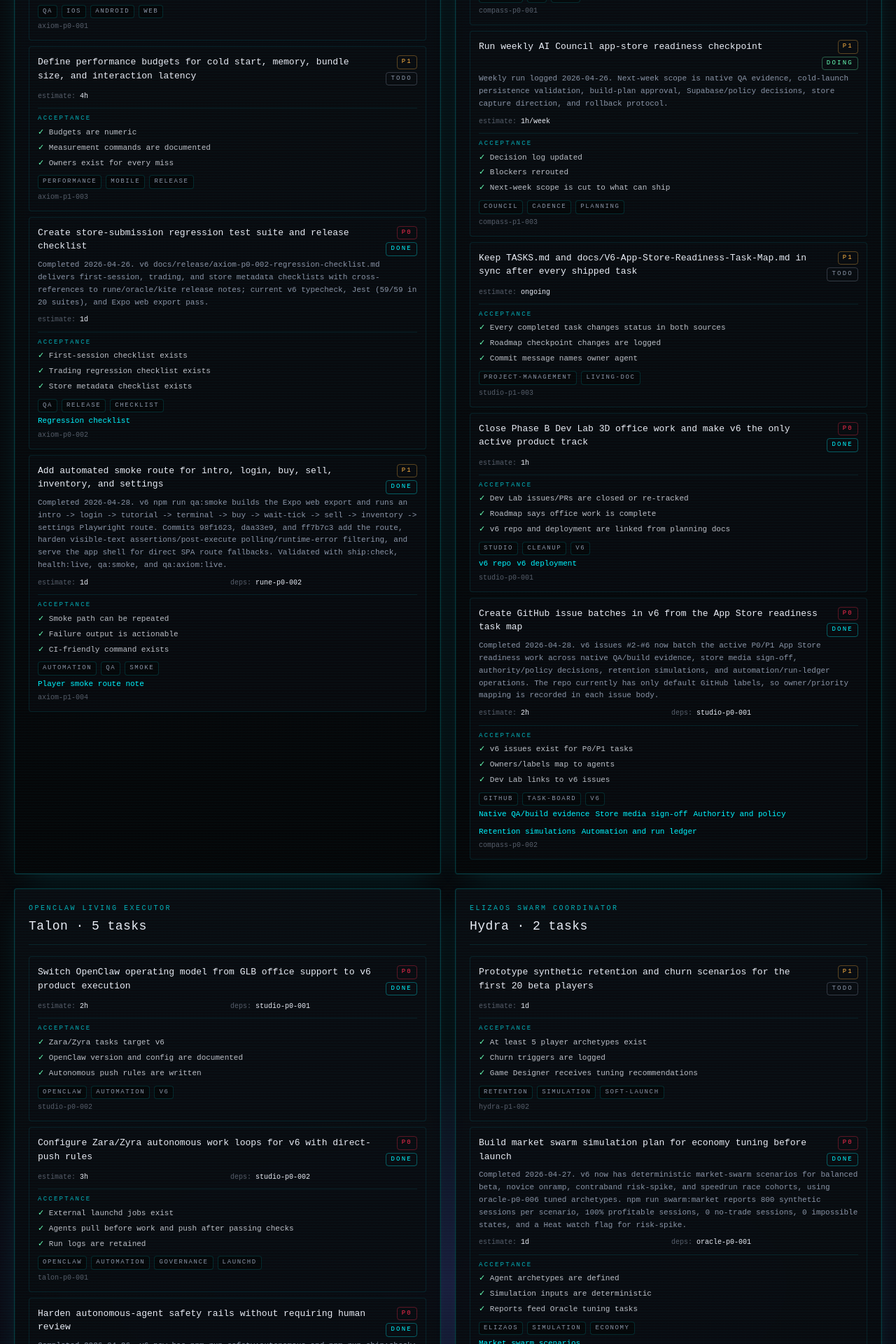
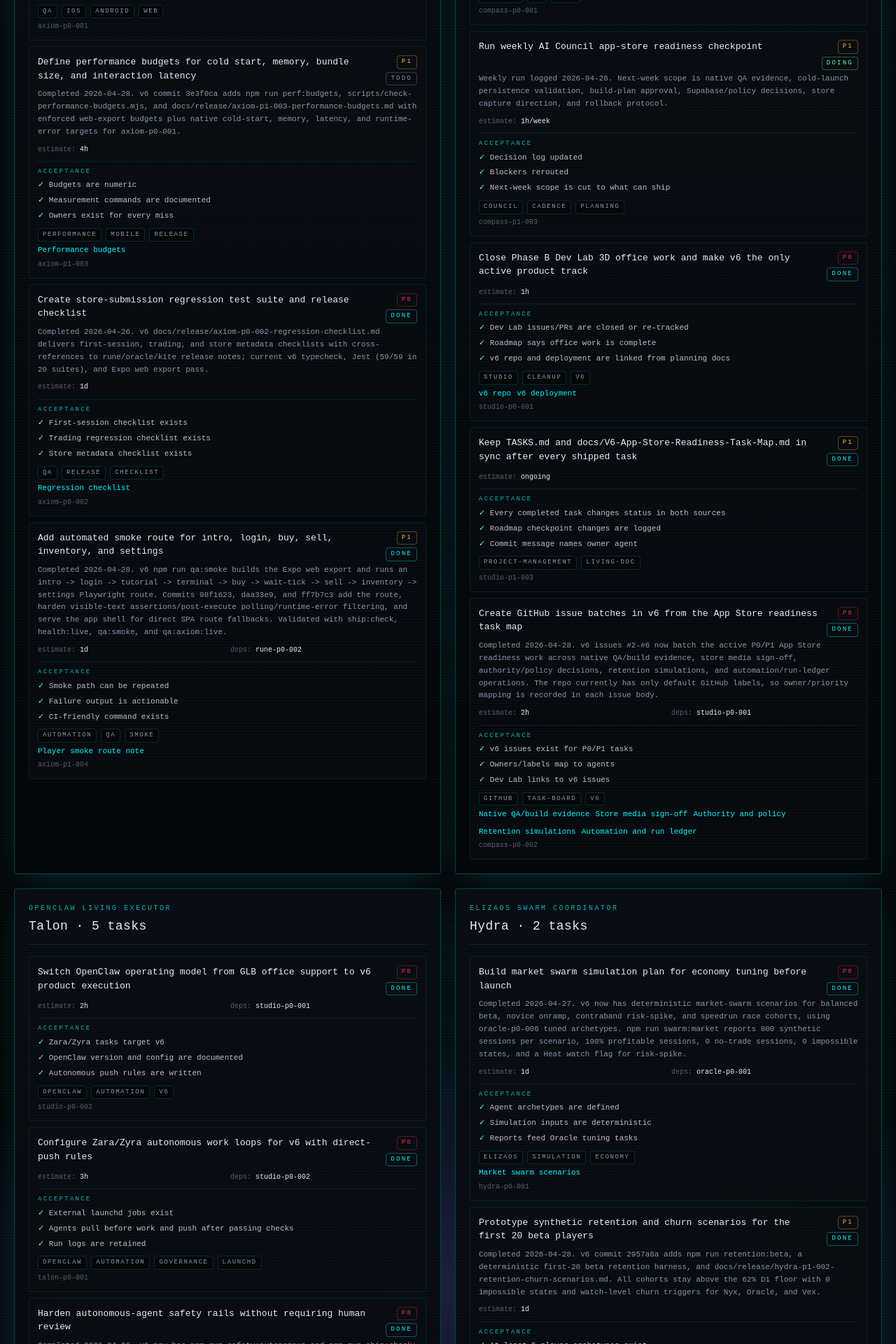
Before and after one commit to GHX5T-SOL/Dev-lab-of-CyberTrader-Age-of-Pantheon-, a Next.js app in the folder web/: page /office/tasks in a window 1280 px wide. Shown: the part 9060-10980 px from the top of the page at 70% size. Built offline with nearby package versions, Linux system fonts and the light colour scheme; no server answers.

Commit message:
axiom-p1-003 hydra-p1-002: sync v6 readiness status

```diff
--- a/web/src/data/roadmap.ts
+++ b/web/src/data/roadmap.ts
@@ -96,7 +96,7 @@ export const ROADMAP: Phase[] = [
       "Store-facing asset audit and Dev Lab provenance report with resolution, ownership, and icon/splash findings; zara-p1-005 workflow pending",
       "Screenshot-safe visual state captures for home, terminal, market, missions, inventory, and profile",
       "Privacy, token naming, simulated trading, wallet, Data Safety, and age-rating risk matrix",
-      "Hydra market-swarm scenarios for balanced beta, novice onramp, contraband risk-spike, and speedrun race cohorts",
+      "Hydra market-swarm scenarios plus first-20 retention/churn watch fixtures",
       "v6 GitHub issue batches for active P0/P1 readiness work",
       "Live Vercel smoke passes",
       "iOS simulator smoke passes",
@@ -199,7 +199,7 @@ export const ROADMAP: Phase[] = [
     deliverables: [
       "20-100 invited players",
       "Crash-free sessions above 99%",
-      "D1 retention baseline",
+      "D1 retention baseline from the completed first-20 Hydra scenario harness",
       "Feedback intake loop",
       "Economy stress reports from Hydra/ElizaOS and beta data",
       "Store listing refinements",
--- a/web/src/data/status.ts
+++ b/web/src/data/status.ts
@@ -47,6 +47,7 @@ export const STATUS: StatusBlock = {
     "Ghost completed the architecture risk audit with Expo dependency risks, storage/authority boundary review, EAS Node aligned to Expo SDK 52, and top 10 technical risks assigned to owners",
     "Kite completed the SupabaseAuthority flag boundary: LocalAuthority stays default, flagged Supabase config is tested, and RLS requirements are documented",
     "Axiom completed the store-submission regression checklist; the current v6 local check path passes with 123/123 Jest tests",
+    "Axiom completed launch performance budgets with npm run perf:budgets plus native cold-start, memory, latency, and runtime-error targets for axiom-p0-001",
     "Axiom completed the player smoke route: npm run qa:smoke covers intro, login, tutorial, buy, sell, inventory, and settings on the rebuilt web export",
     "Nyx completed first-session loop tightening with live home/terminal cues, a manual market tick action, and starter VBLM profit tests",
     "Nyx completed 10-minute demo pressure tuning with starter, route-runner, and contraband strategy bands",
@@ -62,6 +63,7 @@ export const STATUS: StatusBlock = {
     "Palette/Zyra completed screenshot-safe visual state captures for home, terminal, market, missions, inventory, and profile at 1242x2688 and synced the SuperDesign capture context",
     "Cipher completed the privacy/token/simulated-trading/age-rating risk matrix with required policy copy and legal escalation triggers",
     "Hydra completed deterministic market-swarm scenarios for balanced beta, novice onramp, contraband risk-spike, and speedrun race cohorts",
+    "Hydra completed first-20 beta retention/churn scenarios with all cohorts above the 62% D1 floor and 0 impossible states",
     "Zyra/Codex hardened the live Axiom smoke in v6 commits 5481191, d5a0a83, 98f1623, daa33e9, and ff7b7c3; live smoke and qa:smoke both pass",
     "Talon/Zyra completed the rollback and incident protocol: P0/P1/P2 severity tiers, bad-commit detection signals, Vercel dashboard and CLI rollback, git revert procedure, native build rollback (Gate B+), escalation contacts, and post-incident note template are all documented",
     "Compass created v6 GitHub issue batches #2-#6 for the active P0/P1 readiness work, with owner and priority mapping in each issue body",
@@ -88,7 +90,7 @@ export const STATUS: StatusBlock = {
     {
       label: "Build checks",
       state: "green",
-      detail: "Rune audit, route hardening, storage regression checks, crash/log diagnostics hooks, Oracle replay and launch tuning audits, Hydra swarm scenarios, Ghost architecture risk audit, Kite authority flag checks, Nyx first-session and pressure-band tests, Vex HUD/responsive/system-state validation, Talon safety preflight, EAS config validation, live Axiom smoke, Axiom player smoke, Palette screenshot capture, Jest tests, and Expo web export pass locally",
+      detail: "Rune audit, route hardening, storage regression checks, crash/log diagnostics hooks, Oracle replay and launch tuning audits, Hydra swarm/retention scenarios, Ghost architecture risk audit, Kite authority flag checks, Nyx first-session and pressure-band tests, Vex HUD/responsive/system-state validation, Talon safety preflight, Axiom performance budgets/smokes, Palette screenshot capture, Jest tests, and Expo web export pass locally",
     },
     {
       label: "Native QA",
--- a/web/src/data/tasks.ts
+++ b/web/src/data/tasks.ts
@@ -60,7 +60,7 @@ export const TASKS: Task[] = [
     id: "studio-p1-003",
     owner: "compass",
     title: "Keep TASKS.md and docs/V6-App-Store-Readiness-Task-Map.md in sync after every shipped task",
-    status: "todo",
+    status: "done",
     priority: "P1",
     estimate: "ongoing",
     acceptanceCriteria: ["Every completed task changes status in both sources", "Roadmap checkpoint changes are logged", "Commit message names owner agent"],
@@ -554,6 +554,9 @@ export const TASKS: Task[] = [
     estimate: "4h",
     acceptanceCriteria: ["Budgets are numeric", "Measurement commands are documented", "Owners exist for every miss"],
     tags: ["performance", "mobile", "release"],
+    notes:
+      "Completed 2026-04-28. v6 commit 3e3f0ca adds npm run perf:budgets, scripts/check-performance-budgets.mjs, and docs/release/axiom-p1-003-performance-budgets.md with enforced web-export budgets plus native cold-start, memory, latency, and runtime-error targets for axiom-p0-001.",
+    links: [{ label: "Performance budgets", href: `${v6}/blob/main/docs/release/axiom-p1-003-performance-budgets.md` }],
   }),
   task({
     id: "axiom-p1-004",
@@ -679,11 +682,14 @@ export const TASKS: Task[] = [
     id: "hydra-p1-002",
     owner: "hydra",
     title: "Prototype synthetic retention and churn scenarios for the first 20 beta players",
-    status: "todo",
+    status: "done",
     priority: "P1",
     estimate: "1d",
     acceptanceCriteria: ["At least 5 player archetypes exist", "Churn triggers are logged", "Game Designer receives tuning recommendations"],
     tags: ["retention", "simulation", "soft-launch"],
+    notes:
+      "Completed 2026-04-28. v6 commit 2957a6a adds npm run retention:beta, a deterministic first-20 beta retention harness, and docs/release/hydra-p1-002-retention-churn-scenarios.md. All cohorts stay above the 62% D1 floor with 0 impossible states and watch-level churn triggers for Nyx, Oracle, and Vex.",
+    links: [{ label: "Retention scenarios", href: `${v6}/blob/main/docs/release/hydra-p1-002-retention-churn-scenarios.md` }],
   }),
 
   task({
```
Also changed, not shown: 4 other files (tests, documents, lock files or other folders).
